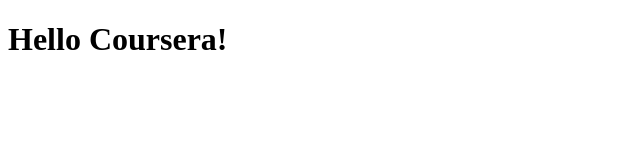
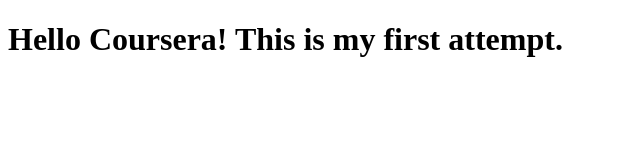
Before and after one commit to AgnesSouman/coursera-html, a plain HTML site: page site/index.html in a window 1280 px wide. Shown: the whole page, without its empty margins (0-640 px from the left). Drawn offline with Linux system fonts and the light colour scheme.

Commit message:
Small addition to page.

```diff
--- a/site/index.html
+++ b/site/index.html
@@ -4,6 +4,6 @@
 	<title>Hello Coursera!</title>
 </head>
 <body>
-<h1>Hello Coursera!</h1>
+<h1>Hello Coursera! This is my first attempt.</h1>
 </body>
 </html>
```
